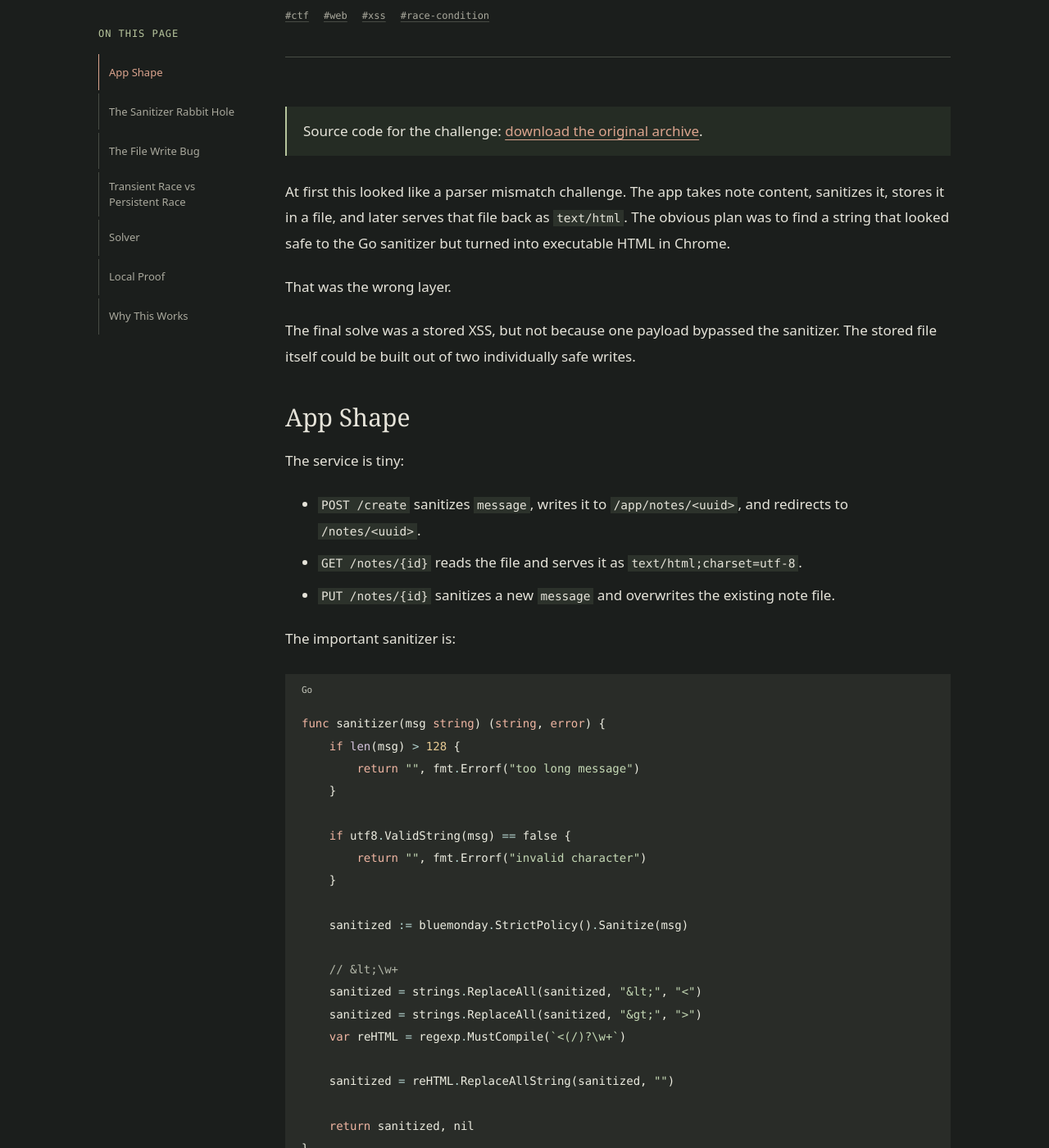
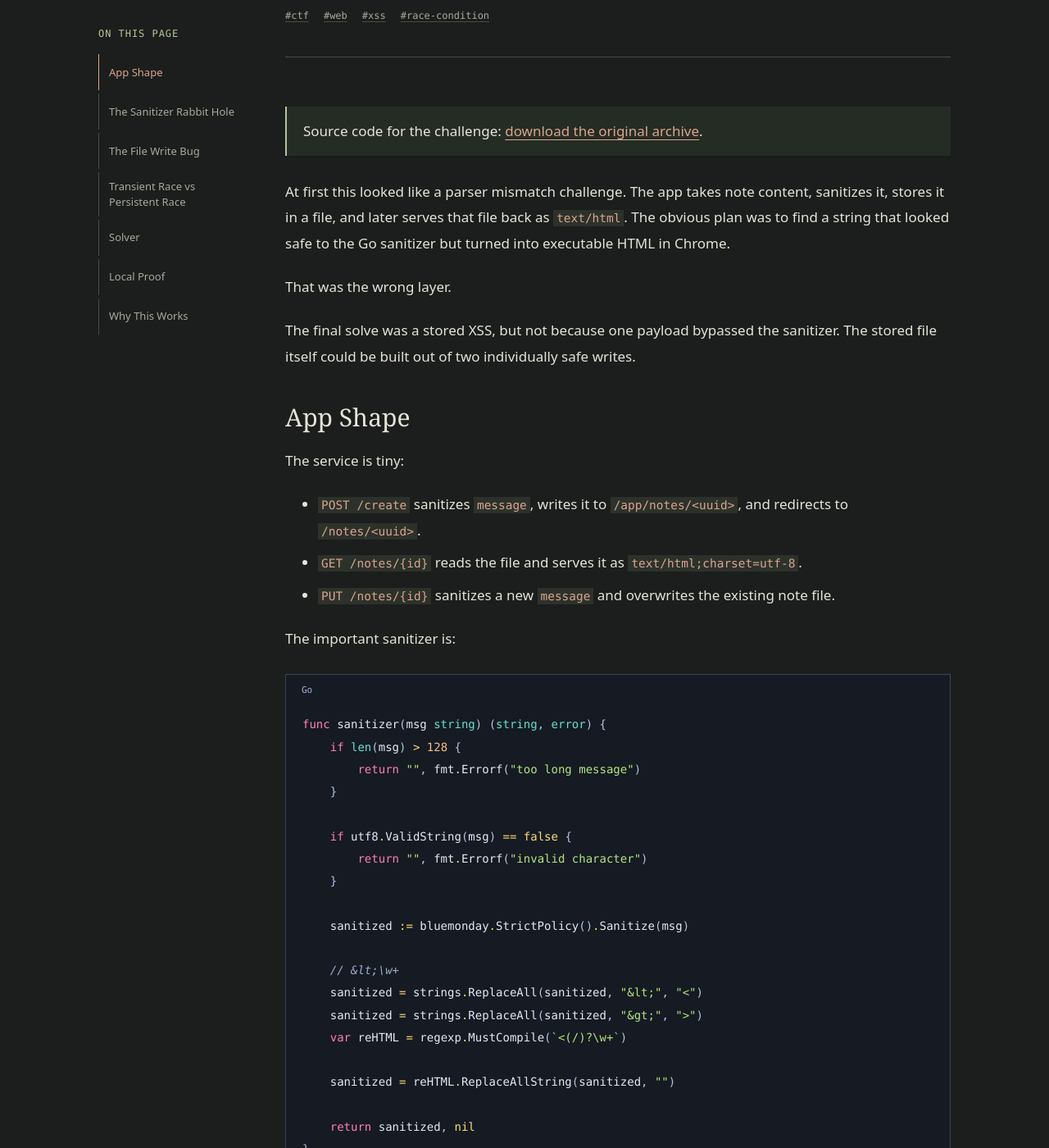
Before and after one commit to KarimTantawey/KarimTantawey.github.io, a Jekyll site: the page built from _posts/2026-07-02-sekai-2k26-ltw-writeup.md, in a window 1280 px wide and 1400 px high, scrolled down 372 px. Shown: the whole window at 82% size. Built offline with Jekyll 4.4.1, drawn with Linux system fonts in a browser that asks for light colours.

Commit message:
Make code syntax highlighting more vivid and complete

```diff
--- a/assets/css/main.css
+++ b/assets/css/main.css
@@ -497,6 +497,7 @@ button {
 .article-prose code {
   padding: 2px 4px;
   background: var(--inline-code);
+  color: var(--accent);
   font: 0.85em var(--mono);
 }
 
@@ -504,8 +505,9 @@ button {
   max-width: 100%;
   overflow-x: auto;
   padding: 20px;
-  background: #292c28;
-  color: #ecece0;
+  border: 1px solid #394456;
+  background: #151a23;
+  color: #e3e9f2;
   font-size: 0.9375rem;
   line-height: 1.75;
   tab-size: 2;
@@ -514,6 +516,7 @@ button {
 .article-prose pre code {
   padding: 0;
   background: transparent;
+  color: inherit;
   font-size: 0.875rem;
   line-height: inherit;
 }
@@ -536,7 +539,7 @@ div.highlighter-rouge::before {
   top: 12px;
   left: 20px;
   content: "Code";
-  color: #c2c4b9;
+  color: #a0b4d6;
   font: 400 0.6875rem/1.5 var(--mono);
 }
 
@@ -545,13 +548,17 @@ div.language-python::before { content: "Python"; }
 div.language-html::before { content: "HTML"; }
 div.language-text::before { content: "Text"; }
 
-.highlight :is(.c, .c1, .cm) { color: #b3b7a9; }
-.highlight :is(.k, .kd, .kn, .kp, .kr, .kt, .nt) { color: #efb5a2; }
-.highlight :is(.s, .s1, .s2, .se, .sh) { color: #c5d9b5; }
-.highlight :is(.m, .mi, .mf) { color: #e8cb94; }
-.highlight :is(.o, .ow, .na, .nv) { color: #b3d3ce; }
-.highlight :is(.nf, .nb, .nc) { color: #d6c4de; }
-.highlight .err { color: #ffb8ab; }
+.highlight :is(.c, .c1, .cm, .cp, .cpf, .cs, .ch) { color: #9daecc; font-style: italic; }
+.highlight :is(.k, .kc, .kd, .kn, .kp, .kr, .kv) { color: #ff7eb6; }
+.highlight :is(.kt, .nb, .bp, .nc, .nn) { color: #65dfd4; }
+.highlight :is(.nf, .fm, .nd) { color: #8dbbff; }
+.highlight :is(.s, .s1, .s2, .sa, .sb, .sc, .sd, .sh, .sx, .sr, .ss, .dl) { color: #b3e57e; }
+.highlight :is(.se, .si, .ni, .m, .mb, .mi, .mf, .mh, .mo, .il) { color: #ffbe83; }
+.highlight :is(.o, .ow, .no) { color: #ffda7b; }
+.highlight .na { color: #cfa3ff; }
+.highlight :is(.nv, .vc, .vg, .vi, .vm) { color: #ffd491; }
+.highlight :is(.nt, .err) { color: #ff8f9b; }
+.highlight .p { color: #b3c4df; }
 
 .article-prose blockquote,
 .article-prose .callout {
```
